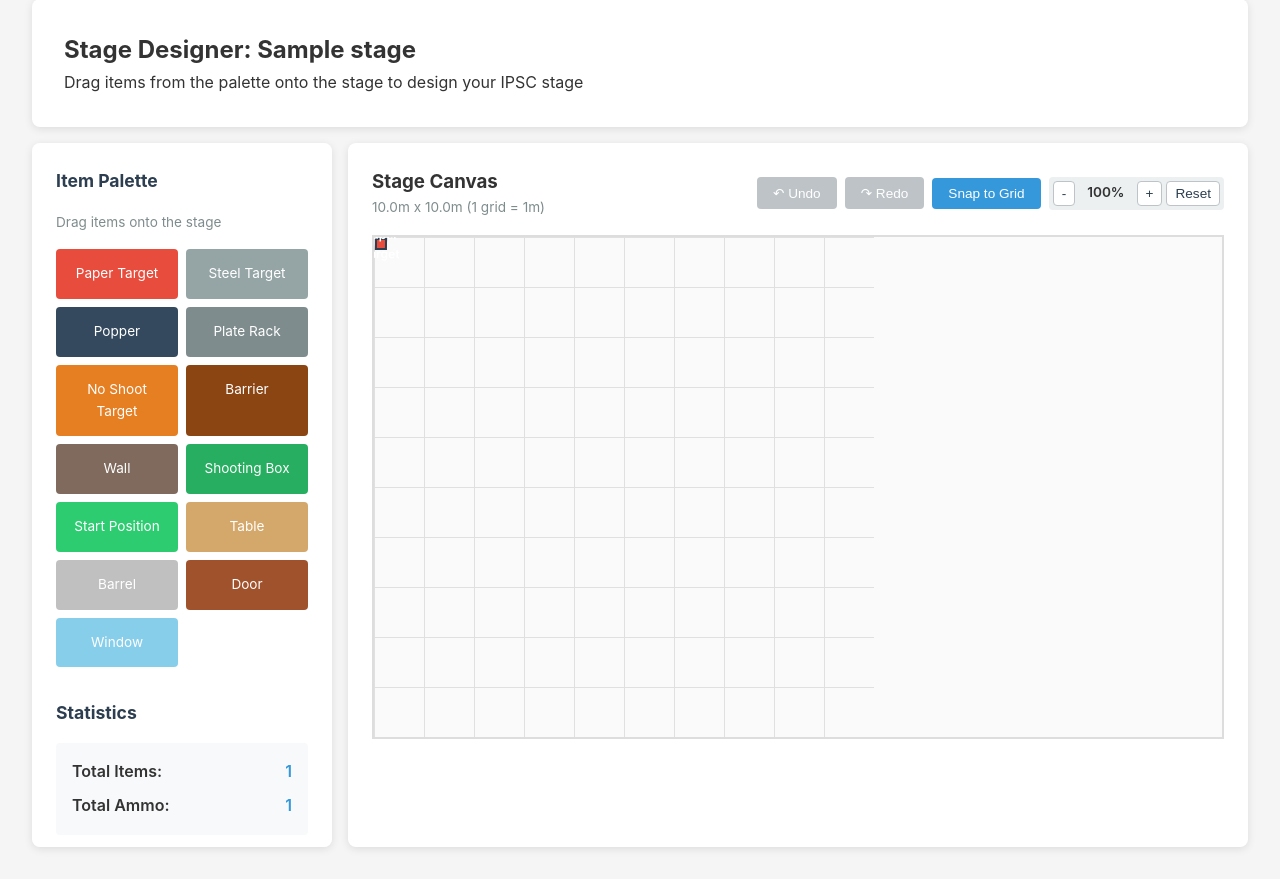
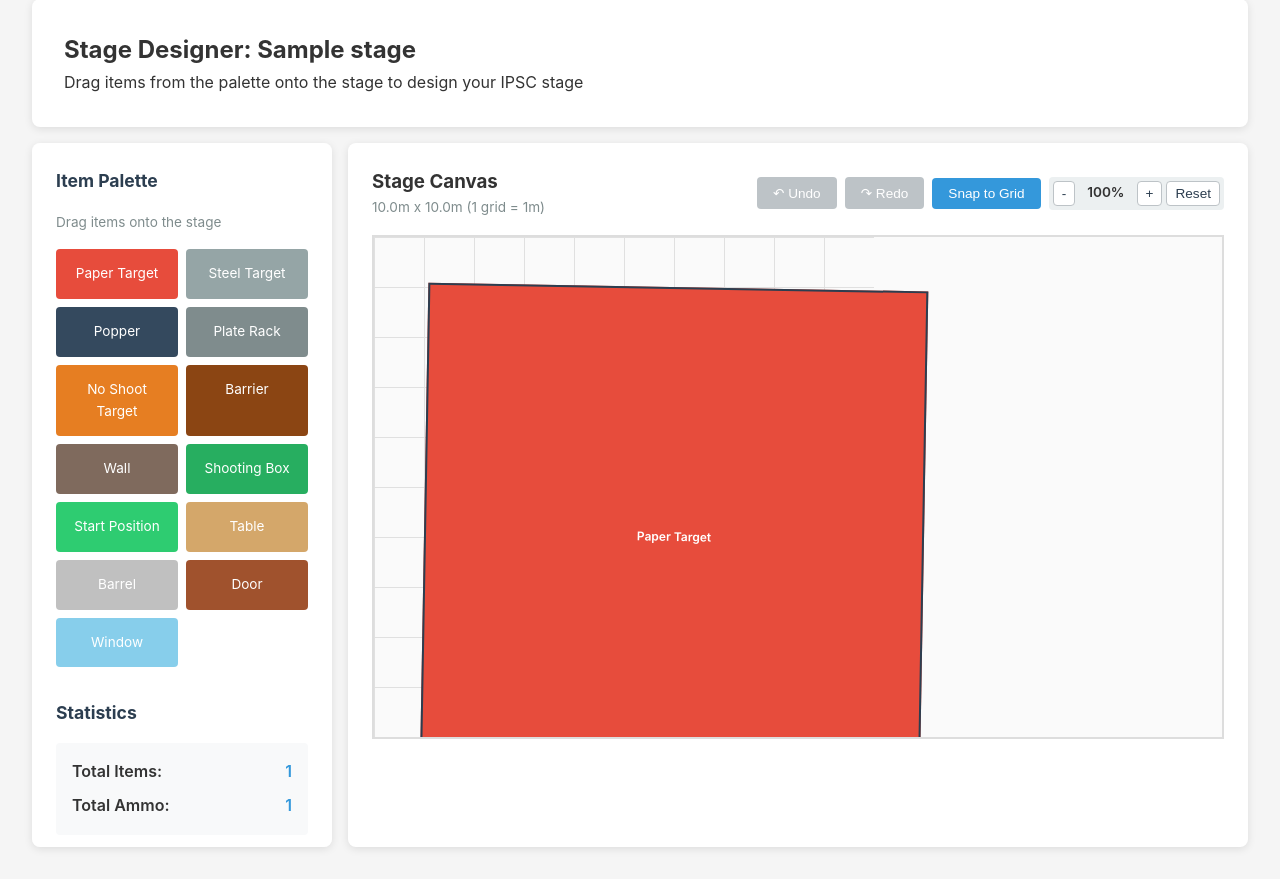
Before and after one commit to Hikari/stage-creator, a Django app: page /stages/1/designer/ in a window 1280 px wide. Shown: the part 103-982 px from the top of the page. Run offline with Django 5.2, Linux system fonts and the light colour scheme; tables that the repository leaves empty hold one stand-in row (values such as "Sample post").

Commit message:
Fix coordinate conversion system in stage designer
Fixed incorrect pixel-to-meter conversion causing all AI-generated items
to appear clustered in the first grid square.

Changes:
- Updated canvas size calculation: now properly uses 50px per meter
- Fixed coordinate conversions from *10 to *50 throughout JavaScript
- Updated initial item positioning in template to use calc() with *50
- Fixed all position/size conversions in drag, drop, resize handlers
- Updated snap-to-grid calculations to use correct scale

Technical Details:
- Grid system: 50px = 1 meter (as documented)
- Canvas size: stage.width * 50px (was incorrectly *10)
- All JavaScript conversions now use /50 and *50 (was /10 and *10)
- Maintains proper 1 grid = 1 meter visual representation

This fixes the AI generation positioning issue where items at position
(5, 5) meters were displaying at (50, 50) pixels instead of (250, 250)
pixels, causing all items to overlap in the corner.

```diff
--- a/stages/templates/stages/stage_designer.html
+++ b/stages/templates/stages/stage_designer.html
@@ -417,17 +417,22 @@
                  data-stage-id="{{ stage.pk }}"
                  data-stage-width="{{ stage.width }}"
                  data-stage-height="{{ stage.height }}"
-                 style="width: {{ stage.width|floatformat:0 }}0px; height: {{ stage.height|floatformat:0 }}0px; min-width: 500px; min-height: 500px;">
+                 data-pixels-per-meter="50"
+                 style="width: calc({{ stage.width }} * 50px); height: calc({{ stage.height }} * 50px); min-width: 500px; min-height: 500px;">
 
                 {% for item in items %}
                 <div class="stage-item item-{{ item.item_type }}"
                      data-item-id="{{ item.id }}"
                      data-item-type="{{ item.item_type }}"
                      data-rotation="{{ item.rotation }}"
-                     style="left: {{ item.position_x|floatformat:2 }}0px;
-                            top: {{ item.position_y|floatformat:2 }}0px;
-                            width: {{ item.width|floatformat:2 }}0px;
-                            height: {{ item.height|floatformat:2 }}0px;
+                     data-pos-x="{{ item.position_x }}"
+                     data-pos-y="{{ item.position_y }}"
+                     data-width="{{ item.width }}"
+                     data-height="{{ item.height }}"
+                     style="left: calc({{ item.position_x }} * 50px);
+                            top: calc({{ item.position_y }} * 50px);
+                            width: calc({{ item.width }} * 50px);
+                            height: calc({{ item.height }} * 50px);
                             transform: rotate({{ item.rotation }}deg);">
                     <span class="item-label">{{ item.get_item_type_display }}</span>
                     <div class="delete-btn" onclick="deleteItem({{ item.id }})">×</div>
@@ -585,8 +590,8 @@
             const rotation = parseInt(selectedItem.dataset.rotation) || 0;
             document.getElementById('rotationSlider').value = rotation;
             document.getElementById('rotationInput').value = rotation;
-            document.getElementById('widthInput').value = (parseFloat(selectedItem.style.width) / 10).toFixed(2);
-            document.getElementById('heightInput').value = (parseFloat(selectedItem.style.height) / 10).toFixed(2);
+            document.getElementById('widthInput').value = (parseFloat(selectedItem.style.width) / 50).toFixed(2);
+            document.getElementById('heightInput').value = (parseFloat(selectedItem.style.height) / 50).toFixed(2);
         } else {
             panel.style.display = 'none';
         }
@@ -646,14 +651,14 @@
     async function applySize(width, height) {
         if (!selectedItem) return;
 
-        const currentWidth = parseFloat(selectedItem.style.width) / 10;
-        const currentHeight = parseFloat(selectedItem.style.height) / 10;
+        const currentWidth = parseFloat(selectedItem.style.width) / 50;
+        const currentHeight = parseFloat(selectedItem.style.height) / 50;
 
         const newWidth = width !== null ? width : currentWidth;
         const newHeight = height !== null ? height : currentHeight;
 
-        selectedItem.style.width = (newWidth * 10) + 'px';
-        selectedItem.style.height = (newHeight * 10) + 'px';
+        selectedItem.style.width = (newWidth * 50) + 'px';
+        selectedItem.style.height = (newHeight * 50) + 'px';
 
         document.getElementById('widthInput').value = newWidth.toFixed(2);
         document.getElementById('heightInput').value = newHeight.toFixed(2);
@@ -695,8 +700,8 @@
         if (!draggedPaletteItem) return;
 
         const rect = stageCanvas.getBoundingClientRect();
-        let x = (e.clientX - rect.left) / (10 * zoomScale);
-        let y = (e.clientY - rect.top) / (10 * zoomScale);
+        let x = (e.clientX - rect.left) / (50 * zoomScale);
+        let y = (e.clientY - rect.top) / (50 * zoomScale);
 
         x = snapValue(x);
         y = snapValue(y);
@@ -806,8 +811,8 @@
             top = Math.max(0, Math.min(top, canvasRect.height / zoomScale - selectedItem.offsetHeight));
 
             if (snapToGrid) {
-                left = snapValue(left / 10) * 10;
-                top = snapValue(top / 10) * 10;
+                left = snapValue(left / 50) * 50;
+                top = snapValue(top / 50) * 50;
             }
 
             selectedItem.style.left = left + 'px';
@@ -818,10 +823,10 @@
     document.addEventListener('mouseup', async (e) => {
         if (isResizing && selectedItem) {
             const itemId = selectedItem.dataset.itemId;
-            const width = parseFloat(selectedItem.style.width) / 10;
-            const height = parseFloat(selectedItem.style.height) / 10;
-            const x = parseFloat(selectedItem.style.left) / 10;
-            const y = parseFloat(selectedItem.style.top) / 10;
+            const width = parseFloat(selectedItem.style.width) / 50;
+            const height = parseFloat(selectedItem.style.height) / 50;
+            const x = parseFloat(selectedItem.style.left) / 50;
+            const y = parseFloat(selectedItem.style.top) / 50;
 
             try {
                 await fetch(`/stages/api/items/${itemId}/update/`, {
@@ -844,8 +849,8 @@
         }
         else if (isDraggingStageItem && selectedItem) {
             const itemId = selectedItem.dataset.itemId;
-            const x = parseFloat(selectedItem.style.left) / 10;
-            const y = parseFloat(selectedItem.style.top) / 10;
+            const x = parseFloat(selectedItem.style.left) / 50;
+            const y = parseFloat(selectedItem.style.top) / 50;
 
             try {
                 await fetch(`/stages/api/items/${itemId}/update/`, {
@@ -895,10 +900,10 @@
         div.dataset.itemId = item.id;
         div.dataset.itemType = item.item_type;
         div.dataset.rotation = item.rotation;
-        div.style.left = (item.position_x * 10) + 'px';
-        div.style.top = (item.position_y * 10) + 'px';
-        div.style.width = (item.width * 10) + 'px';
-        div.style.height = (item.height * 10) + 'px';
+        div.style.left = (item.position_x * 50) + 'px';
+        div.style.top = (item.position_y * 50) + 'px';
+        div.style.width = (item.width * 50) + 'px';
+        div.style.height = (item.height * 50) + 'px';
         div.style.transform = `rotate(${item.rotation}deg)`;
         div.innerHTML = `
             <span class="item-label">${item.item_type_display}</span>
```
